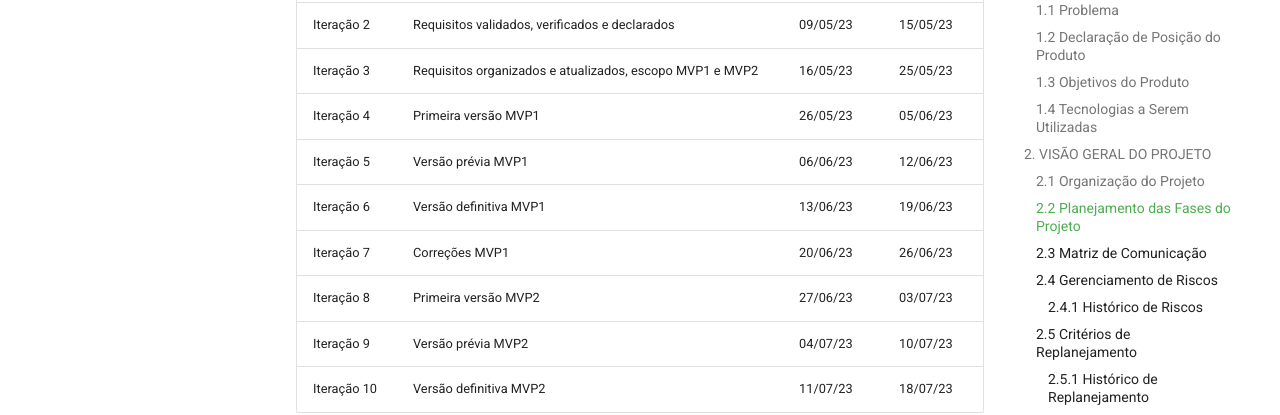
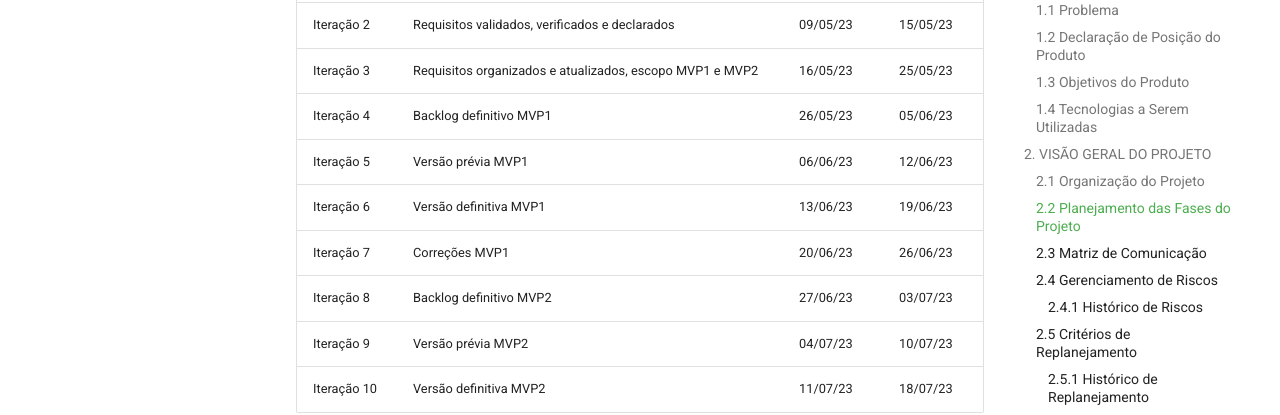
Before and after one commit to mdsreq-fga-unb/2023.1-UniBuddy, an MkDocs documentation site: the page built from docs/visao-produto-projeto.md, in a window 1280 px wide and 900 px high, scrolled down 3205 px. Shown: the part 152-567 px from the top of the window. Built offline with MkDocs 1.6.1 and Material for MkDocs 9.7.7, drawn with Linux system fonts in a browser that asks for light colours; comment, search, counter and statistics services are not loaded.

Commit message:
Correção Planejamento das Fases do Projeto

```diff
--- a/docs/visao-produto-projeto.md
+++ b/docs/visao-produto-projeto.md
@@ -68,11 +68,11 @@ Iterações | Produto (Entrega) | Data Início | Data Fim
 Iteração 1 | Requisitos descobertos, elicitados, analisados e consensuados | 02/05/23 | 08/05/23
 Iteração 2 | Requisitos validados, verificados e declarados | 09/05/23 | 15/05/23
 Iteração 3 | Requisitos organizados e atualizados, escopo MVP1 e MVP2  | 16/05/23 | 25/05/23
-Iteração 4 | Primeira versão MVP1 | 26/05/23 | 05/06/23
+Iteração 4 | Backlog definitivo MVP1 | 26/05/23 | 05/06/23
 Iteração 5 | Versão prévia MVP1 | 06/06/23 | 12/06/23
 Iteração 6 | Versão definitiva MVP1 | 13/06/23 | 19/06/23
 Iteração 7 | Correções MVP1 | 20/06/23 | 26/06/23
-Iteração 8 | Primeira versão MVP2 | 27/06/23 | 03/07/23
+Iteração 8 | Backlog definitivo MVP2 | 27/06/23 | 03/07/23
 Iteração 9 | Versão prévia MVP2 | 04/07/23 | 10/07/23
 Iteração 10 | Versão definitiva MVP2 | 11/07/23 | 18/07/23
 
```
